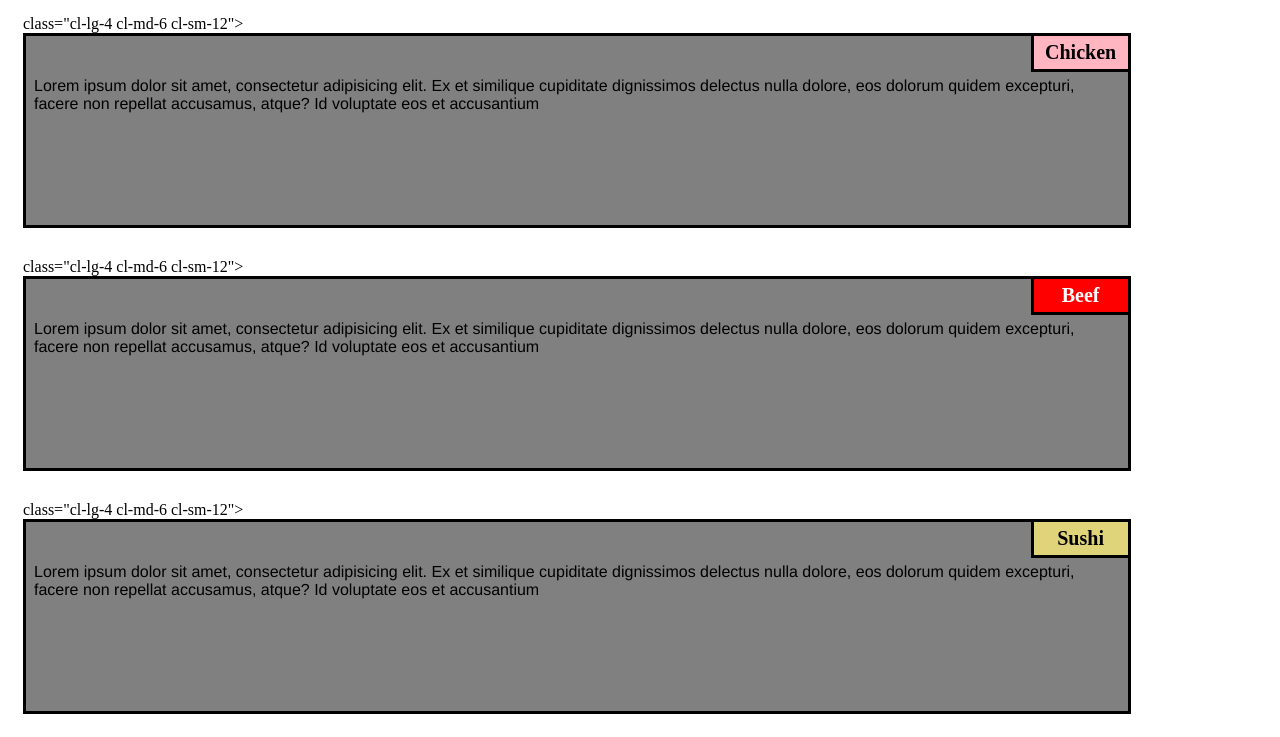
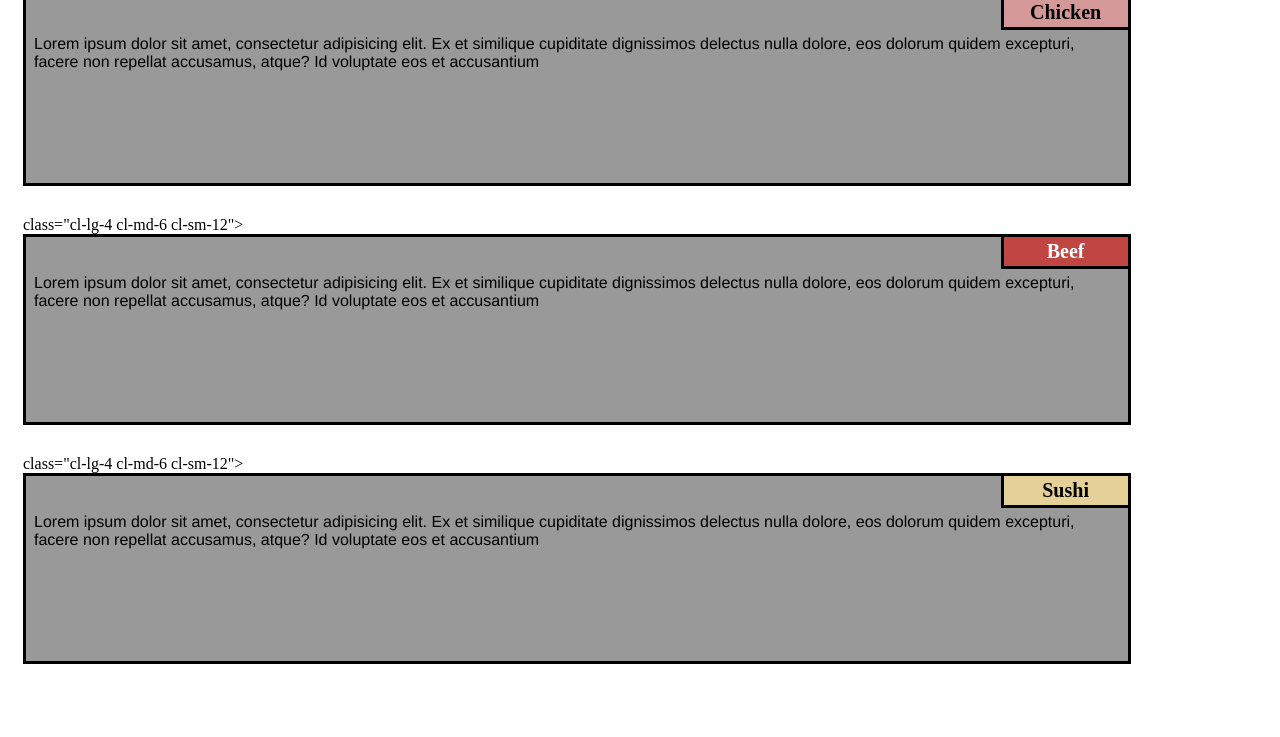
Before and after one commit to Filzahassankhan/-Filzahassankhan.github.io, a plain HTML site: page module2-solution/index.html in a window 1280 px wide. Shown: the part 133-870 px from the top of the page. After the commit the page ends 820 px from the top, so only its background shows below. Drawn offline with Linux system fonts and the light colour scheme.

Commit message:
Update style.css

```diff
--- a/module2-solution/style.css
+++ b/module2-solution/style.css
@@ -1,4 +1,4 @@
-/*Basic Style*/
+/*basic style*/
     * {
         box-sizing: border-box;
     }
@@ -10,8 +10,8 @@ body {
     h1 {
        margin-bottom: 15px;
        text-align: center;
-  color: #ff4532;
-  font-size: 50px;
+       color:#01030b;
+       font-size: 30px;
     }
 
     section {
@@ -27,7 +27,7 @@ p {
 
     div {
         position: relative;
-    background-color: gray;
+        background-color:#999999;
         border: 3.5px solid black;
         width: 100%;
         margin-left: auto;
@@ -37,47 +37,49 @@ div {
 
     .sub1 {
         float: right;
-    width: 100px;
-    padding: 5px;
+        width: 130px;
+        padding: 3px;
         margin: -3px -3px 0px;
-    border: 3.5px solid black;
+        border: 3px solid black;
         text-align: center;
         font-size: 125%;
         font-weight: bold;
-    background-color: #FFB6C1;
+        background-color:#d59898;
 
     }
 
     .sub2 {
         float: right;
         color: white;
-    width: 100px;
-    padding: 5px;
+        width: 130px;
+        padding: 3px;
         margin: -3px -3px 0px;
-    border: 3.5px solid black;
+        border: 3px solid black;
         text-align: center;
         font-size: 125%;
         font-weight: bold;
-    background-color: #FF0000;
+        background-color:#c14543;
+
     }
 
     .sub3 {
         color: black;
         float: right;
-    width: 100px;
-    padding: 5px;
+        width: 130px;
+        padding: 3px;
          margin: -3px -3px 0px;
-    border: 3.5px solid black;
+        border: 3px solid black;
         text-align: center;
         font-size: 125%;
         font-weight: bold;
-    background-color: rgb(223, 212, 121);
+        background-color:#e5d198;
+
     }
 
     .content {
         padding: 5px;
         border: none;
-    background-color: gray;
+        background-color:#999999;
         font-family: Helvetica;
         color: black;
         margin: 3px ;
@@ -85,24 +87,28 @@ div {
         overflow: auto;
     }
 
-/*Desktop Version of the Site*/
+    .row {
+        width: 90%;
+    }
+
+    /*desktop version*/
     @media (min-width: 992px) {
-    .column-lg-4 {
+        .cl-lg-4 {
             float: left;
             width: 33.33%;
         }
     }
 
-/*Tablet Version of the Site*/
+    /*tablet version*/
     @media (min-width: 768px) and (max-width: 991px) {
-    .colmn-md-6 {
+        .cl-md-6 {
             float: left;
             width: 50%;
             margin-left: auto;
             margin-right: auto;
         }
 
-    .colmn-md-12 {
+        .cl-sm-12 {
             float: left;
             width: 100%;
             margin-left: auto;
@@ -110,9 +116,9 @@ div {
         }
     }
 
-/*Mobile Version of the Site*/
+    /*mobile version*/
     @media (max-width: 767px) {
-    .colmn-sm-12 {
+        .cl-sm-12 {
             float: left;
             width: 100%;
         }
```
Lines whose indentation alone changed are shown as unchanged.
